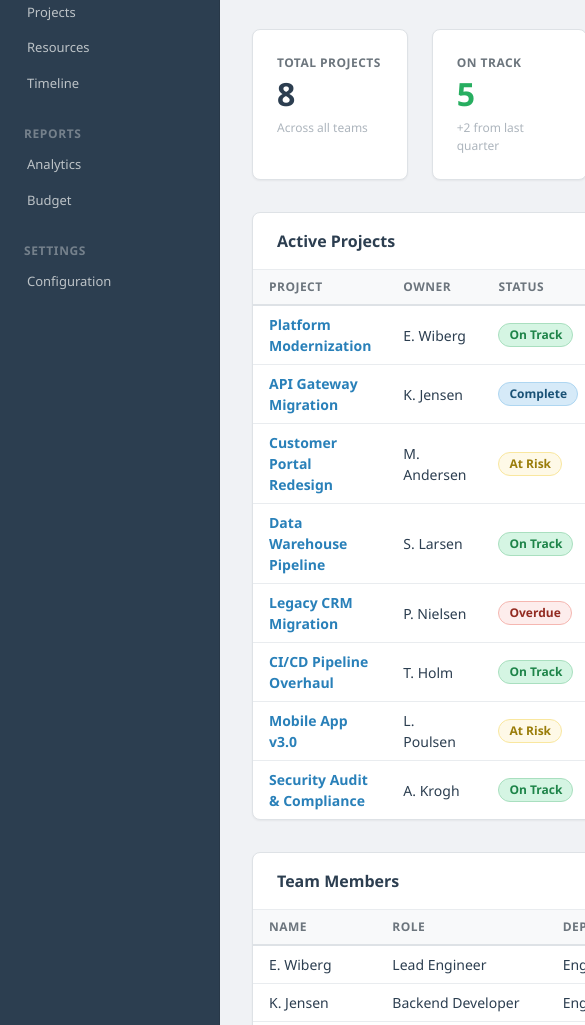
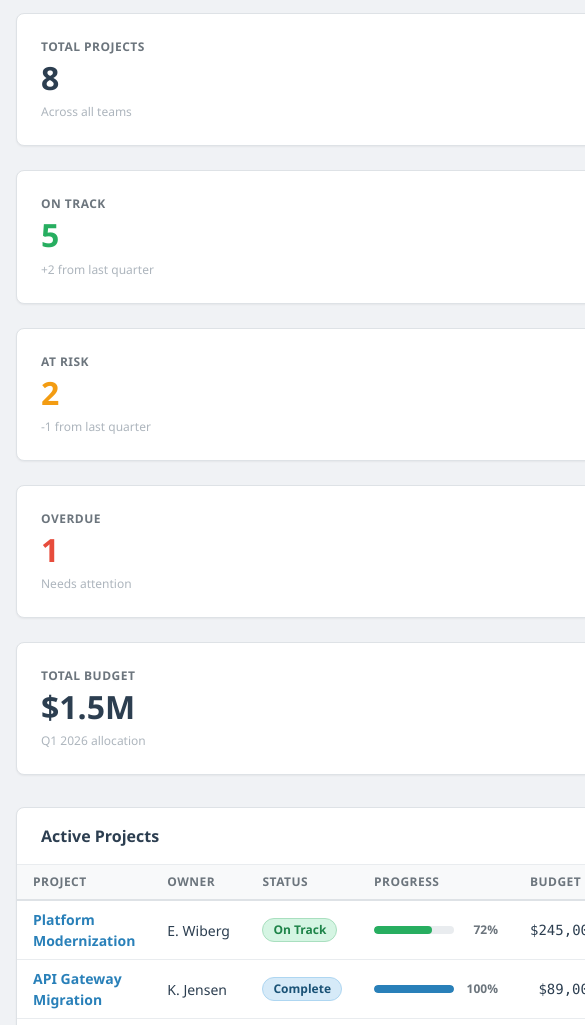
Before and after one commit to esbenwiberg/quarterly-demo, a website: page docs/index.html in a window 390 px wide. Shown: the part 143-1168 px from the top of the page, 585 px wide, since content can reach past the window. Drawn offline with Linux system fonts and the light colour scheme.

Commit message:
[#9] Add new stat card
Task: HIVE-20260312-89ad9f79

```diff
--- a/docs/index.html
+++ b/docs/index.html
@@ -83,6 +83,11 @@
           <div class="stat-label">Overdue</div>
           <div class="stat-value stat-danger">1</div>
           <div class="stat-trend">Needs attention</div>
+        </div>
+        <div class="stat-card">
+          <div class="stat-label">Total Budget</div>
+          <div class="stat-value">$1.5M</div>
+          <div class="stat-trend">Q1 2026 allocation</div>
         </div>
       </section>
 
--- a/docs/styles.css
+++ b/docs/styles.css
@@ -187,7 +187,7 @@ a:hover {
    ================================================================ */
 .stats-grid {
   display: grid;
-  grid-template-columns: repeat(4, 1fr);
+  grid-template-columns: repeat(5, 1fr);
   gap: var(--space-lg);
   margin-bottom: var(--space-xl);
 }
@@ -422,3 +422,44 @@ a:hover {
 .page-footer a:hover {
   color: var(--color-text-secondary);
 }
+
+/* ================================================================
+   RESPONSIVE BREAKPOINTS
+   ================================================================ */
+
+/* Tablet: ≤1024px — collapse stats to 3 columns */
+@media (max-width: 1024px) {
+  .stats-grid {
+    grid-template-columns: repeat(3, 1fr);
+  }
+}
+
+/* Tablet-small: ≤768px — sidebar hidden, stats 2 columns */
+@media (max-width: 768px) {
+  .layout {
+    grid-template-columns: 1fr;
+  }
+
+  .sidebar {
+    display: none;
+  }
+
+  .main {
+    padding: var(--space-lg);
+  }
+
+  .stats-grid {
+    grid-template-columns: repeat(2, 1fr);
+  }
+}
+
+/* Mobile: ≤576px — single column stack */
+@media (max-width: 576px) {
+  .stats-grid {
+    grid-template-columns: 1fr;
+  }
+
+  .main {
+    padding: var(--space-md);
+  }
+}
```
